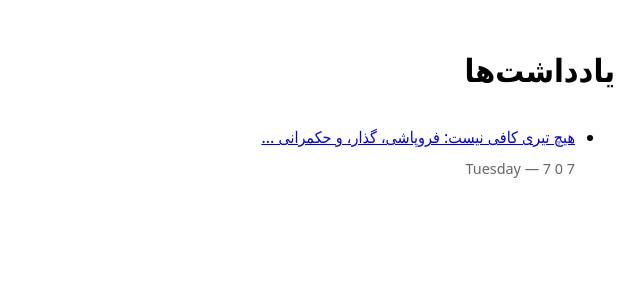
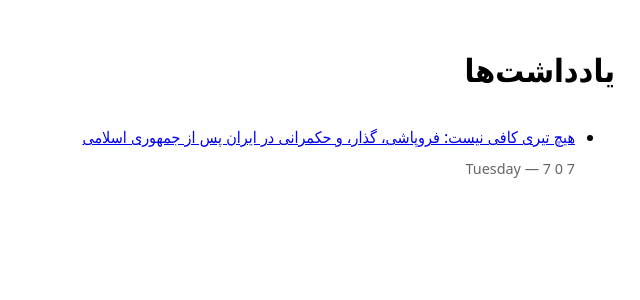
Before and after one commit to sayehbisaheb/sayehbisaheb.github.io, a Jekyll site: the page built from index.html, in a window 1280 px wide. Shown: the top 300 px of the page, without its empty margins (640-1280 px from the left). Built offline with Jekyll 4.4.1, drawn with Linux system fonts in a browser that asks for light colours.

Commit message:
Update Iran_Transition_Pathways_PolicyBrief_v2_FA.html

```diff
--- a/essays/Iran_Transition_Pathways_PolicyBrief_v2_FA.html
+++ b/essays/Iran_Transition_Pathways_PolicyBrief_v2_FA.html
@@ -1,7 +1,8 @@
 ---
 layout: essay
-title: "هیچ تیری کافی نیست: فروپاشی، گذار، و حکمرانی ..."
+title: "هیچ تیری کافی نیست: فروپاشی، گذار، و حکمرانی در ایران پس از جمهوری اسلامی"
 date: 2024-03-26
+jalali: "1404/12/08"
 ---
 <!DOCTYPE html>
 <html dir="rtl" lang="fa">
```
